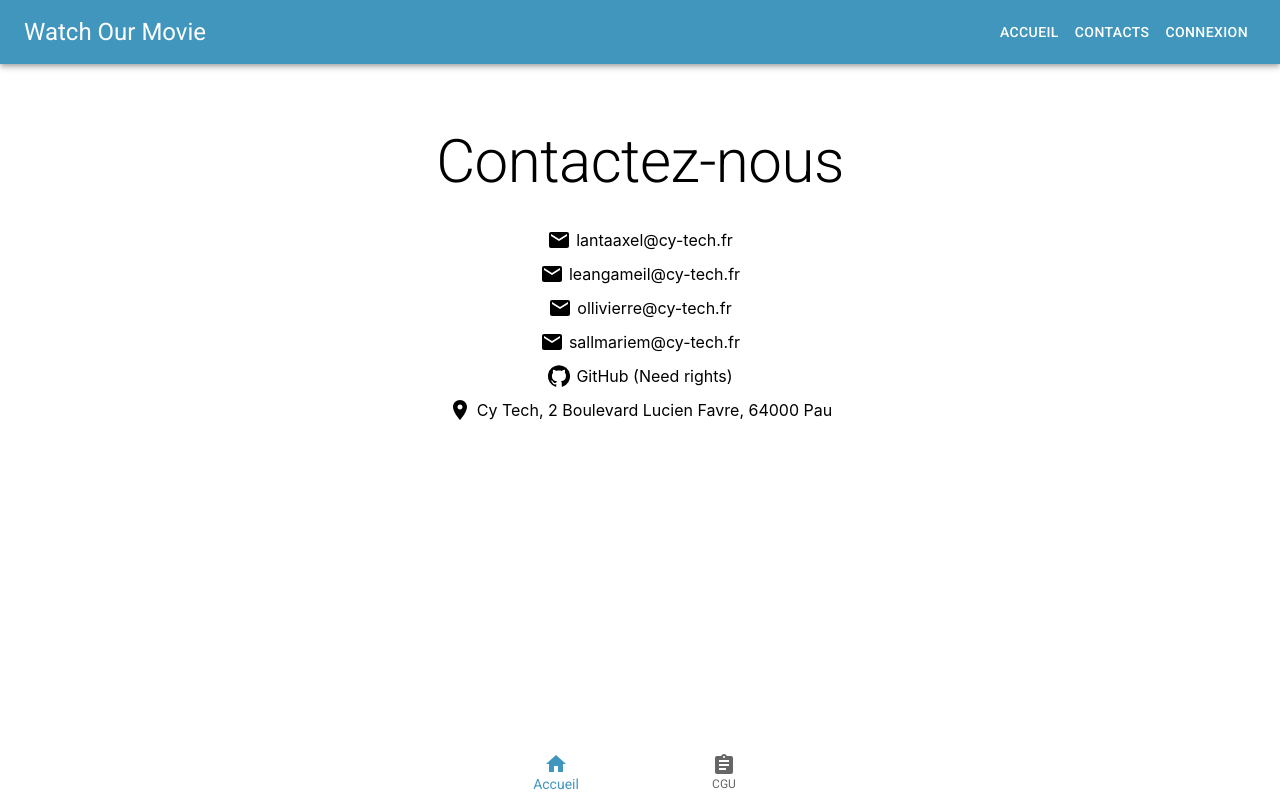
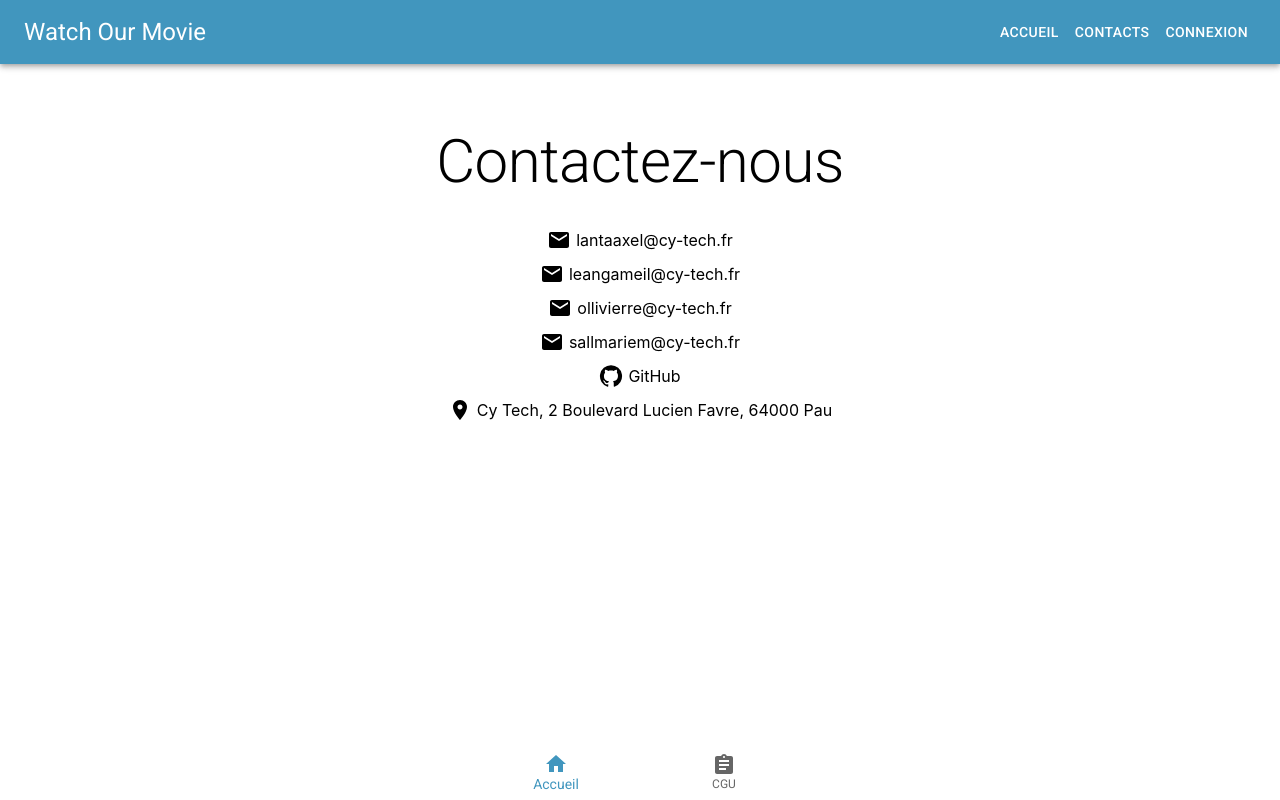
Before and after one commit to PingouinDuTurfu/WatchOurMovie, a React (Create React App) app in the folder front/wom/: page /contacts in a window 1280 px wide. Built offline with nearby package versions, Linux system fonts and the light colour scheme.

Commit message:
change in contacts

```diff
--- a/front/wom/src/components/AppContacts.tsx
+++ b/front/wom/src/components/AppContacts.tsx
@@ -28,7 +28,7 @@ export default function AppContacts() {
 
         <div className={styles.contact}>
           <GitHub className={styles.icon} />
-          <a href="https://github.com/PingouinDuTurfu/WatchOurMovie" target="/">GitHub (Need rights)</a>
+          <a href="https://github.com/PingouinDuTurfu/WatchOurMovie" target="/">GitHub</a>
         </div>
         <div className={styles.contact}>
           <LocationOn className={styles.icon} />
```
